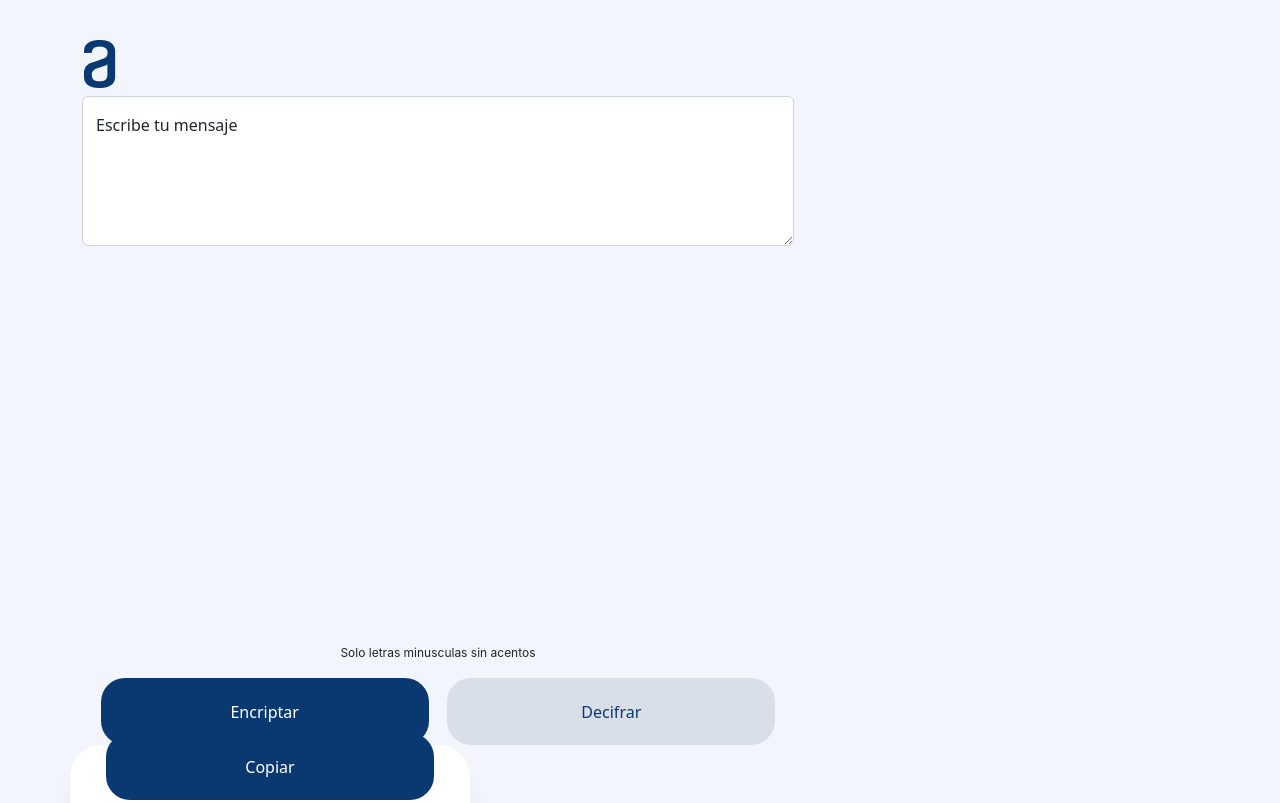
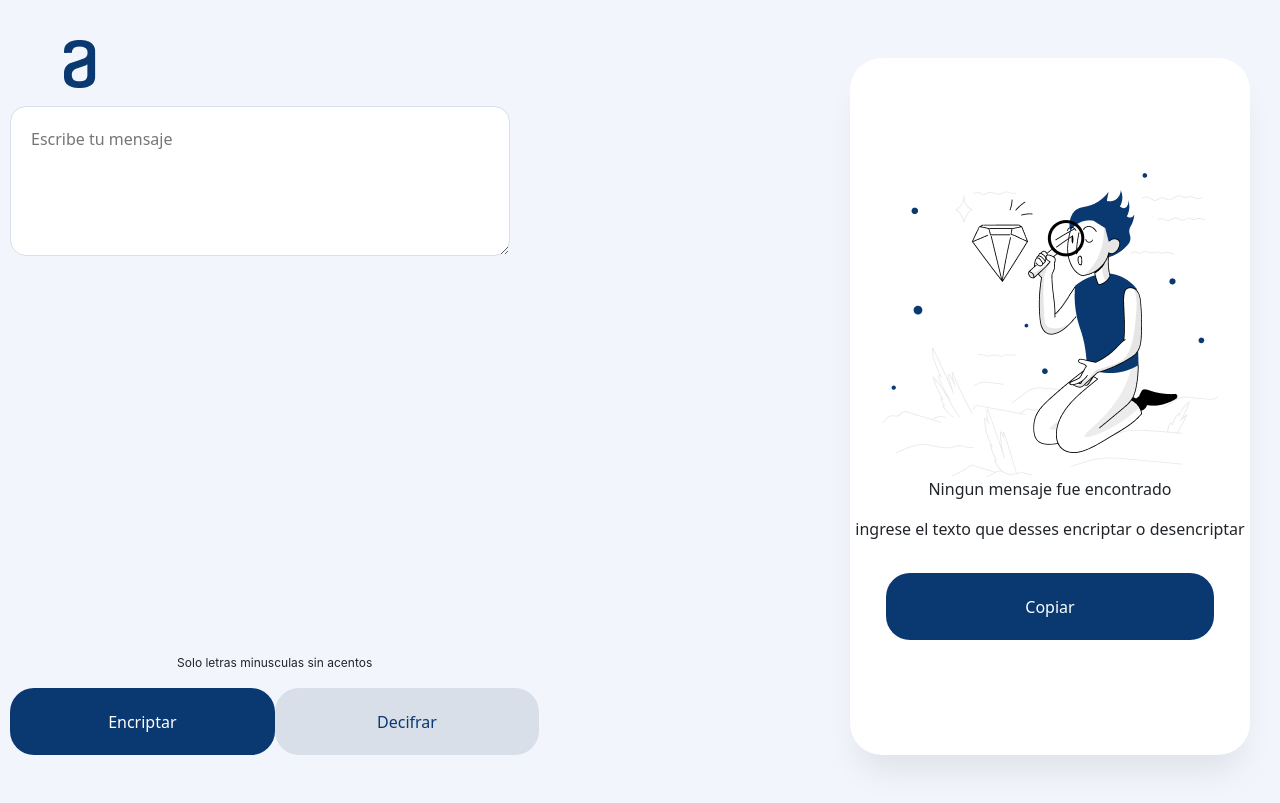
Before and after one commit to cleverjohann/challenge-portafolio, a plain HTML site: page index.html in a window 1280 px wide. Shown: the top 803 px of the page. Drawn offline with Linux system fonts and the light colour scheme.

Commit message:
Actualizacion de boton copiar

```diff
--- a/index.html
+++ b/index.html
@@ -12,13 +12,13 @@
     <header>
 
     </header>
-    <div class="container my-5">
+    <div class="">
         <img
             class="logo"
             src="img/Logo.png"
             alt="logo"
         />
-        <div class="row">
+        <div class="contenedor-principal">
 
             <div class="col-sm-6 col-md-8">
                 <div class="row ">
@@ -30,11 +30,10 @@
                               name="query"
                               id="message"
                               style="height: 150px"
-                              class="form-control"
-                              placeholder="Write a message"
+                              class="txtArea"
+                              placeholder="Escribe tu mensaje"
                             ></textarea>
 
-                            <label for="query" style="padding-left: 25px;">Escribe tu mensaje</label>
                         </div>
                     </div>
                     <div class="row  text-center">
--- a/index.js
+++ b/index.js
@@ -63,7 +63,9 @@
 
         return paragraph;
         }
-
+        function copyToClipboard() {
+            navigator.clipboard.writeText(message2.textContent);
+        }
 
         btnEncriptar.addEventListener("click", function(){
             message2.textContent = encryptVowels(message.value);
@@ -73,6 +75,5 @@
             console.log("probando decifrar")
         })
         btnCopiar.addEventListener("click", function(){
-            message2.select();
-            document.execCommand("copy");
+            copyToClipboard();
         })
--- a/indext.css
+++ b/indext.css
@@ -1,3 +1,8 @@
+*{
+    box-sizing: border-box; /* calcula o tamanho do elemento */
+    padding: 0%;
+    margin: 0%;
+}
 body{
     background: #F3F5FC;
 
@@ -26,9 +31,19 @@ body{
     color: #0A3871;
 }
 .btnCopiar{
-    position: absolute;
+    position: relative;
     color: white;
     bottom: 0;
+}
+.txtArea{
+    position: relative;
+    background: #FFFFFF;
+    border: 1px solid #D8DFE8;
+    box-sizing: border-box;
+    border-radius: 16px;
+    width: 500px;
+    height: 500px;
+    padding: 20px;
 }
 .txfMuestra
 {
@@ -38,8 +53,8 @@ body{
     justify-content: center;
     text-align: center;
     width: 400px;
-    height: 944px;
-    left: 1000px;
+
+
     top: 40px;
     /* White */
     background: #FFFFFF;
@@ -58,9 +73,16 @@ body{
     padding: 0px;
     gap: 40px;
 
-    position: absolute;
+    position: relative;
     width: 120px;
     height: 48px;
-    left: 40px;
+    left: 20px;
     top: 40px;
 }
+.contenedor-principal
+{
+    display: grid;
+    grid-template-columns: auto auto auto auto;
+    grid-gap: 10px;
+    padding: 10px;
+}
```
